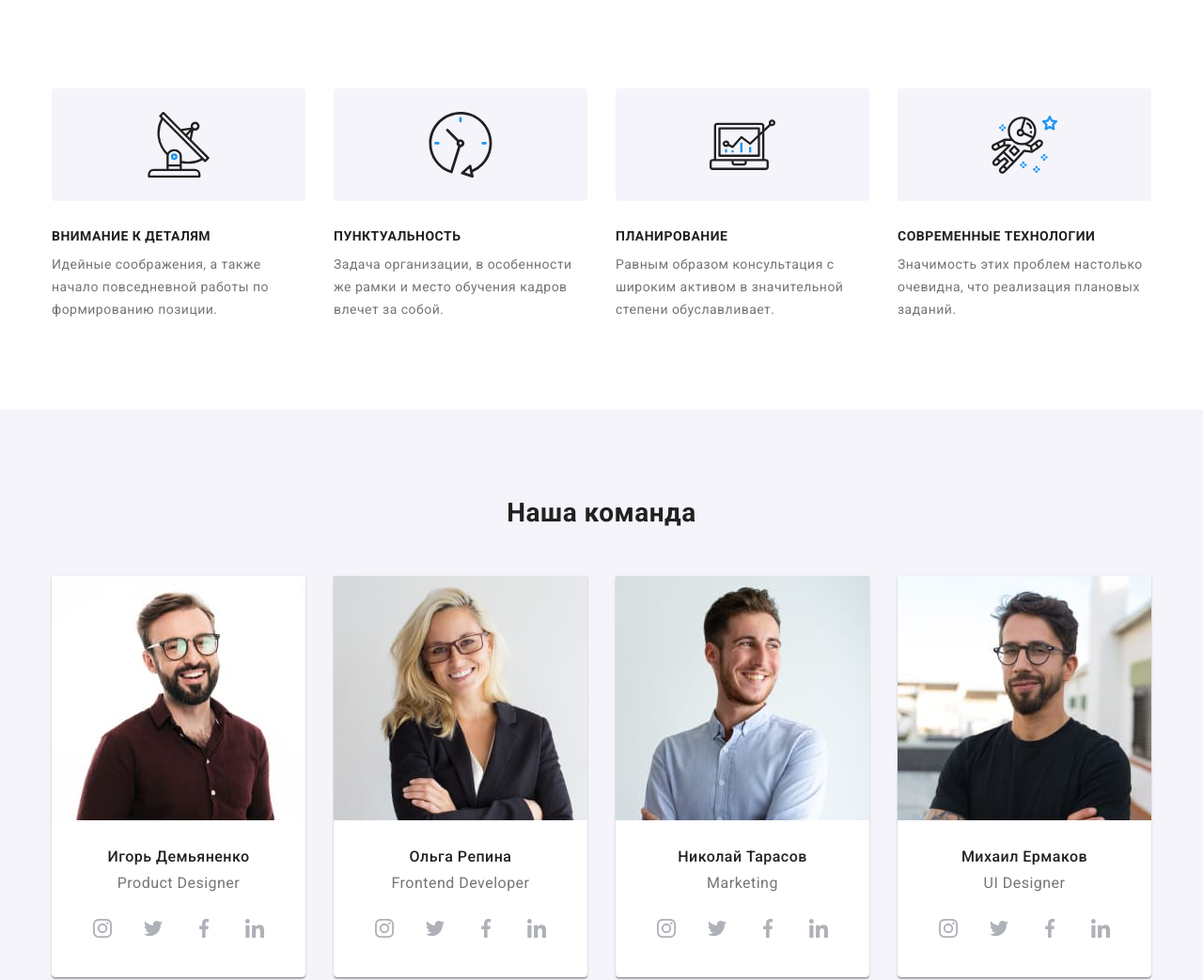
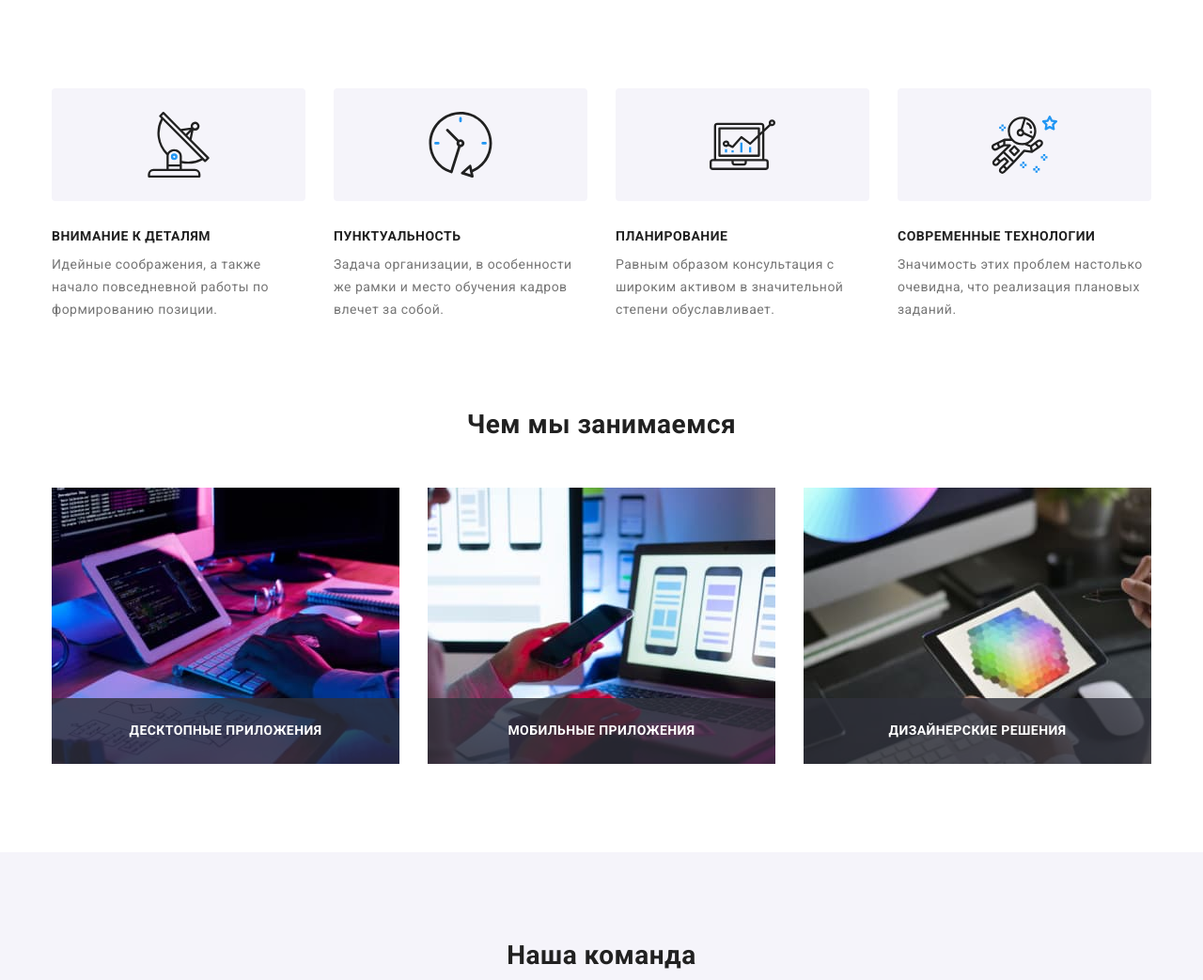
Before and after one commit to ArtemMakhov/goit-markup-hw-08, a plain HTML site: page index.html in a window 1280 px wide. Shown: the top 1043 px of the page at 94% size. Drawn offline with Linux system fonts and the light colour scheme.

Commit message:
works section

```diff
--- a/index.html
+++ b/index.html
@@ -124,7 +124,7 @@
         </div>
       </section>
       <!-- Чем мы занимаемся -->
-      <!-- <section class="section section--no-padding-top">
+      <section class="section section--no-padding-top section--display-none">
         <div class="container">
           <h2 class="section__title">Чем мы занимаемся</h2>
           <ul class="works">
@@ -163,7 +163,7 @@
             </li>
           </ul>
         </div>
-      </section> -->
+      </section>
       <!-- Наша команда -->
       <section class="section section--team-background">
         <div class="container">
--- a/sass/layout/_works.scss
+++ b/sass/layout/_works.scss
@@ -1,3 +1,10 @@
+.section--display-none {
+  display: none;
+  @media screen and (min-width: 1200px) {
+    display: block;
+  }
+}
+
 .section--no-padding-top {
   padding-top: 0;
 }
```
Also changed, not shown: css/main.css, css/main.min.css, 2 other files.
